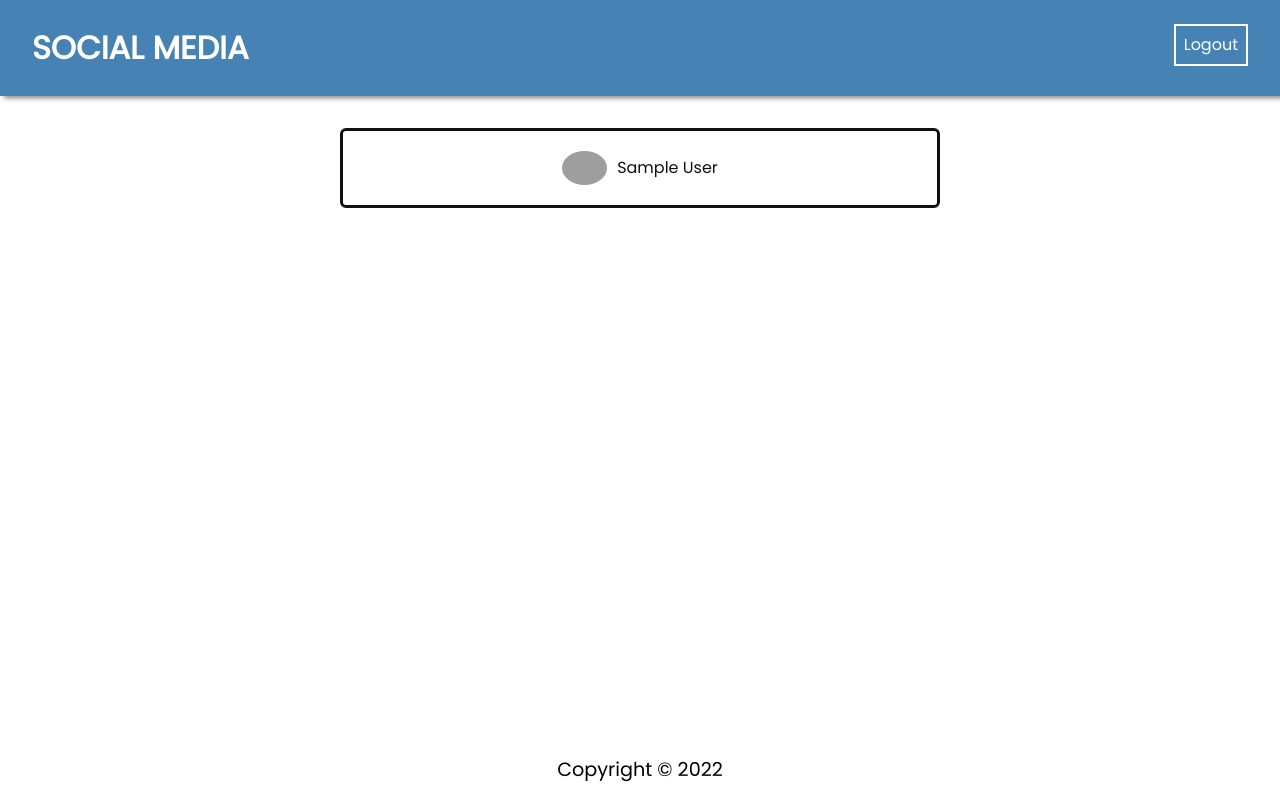
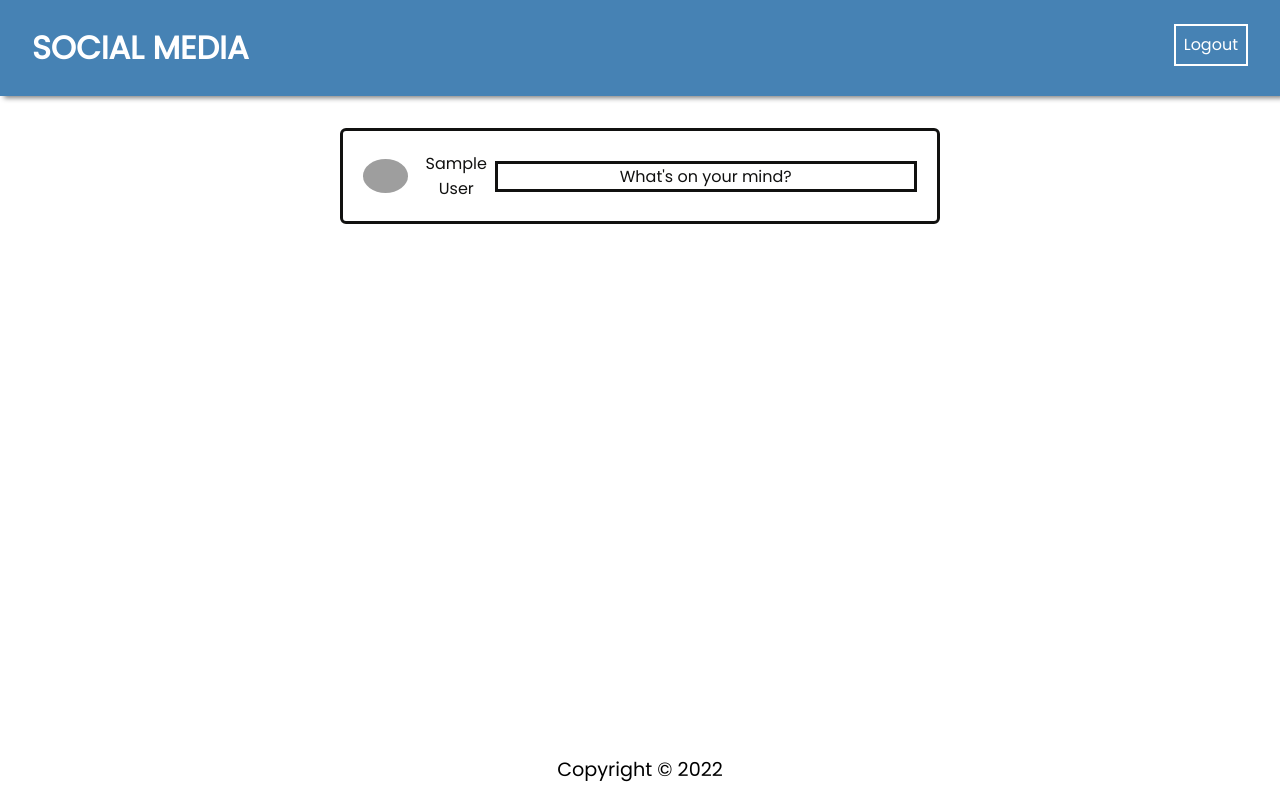
Before and after one commit to n-roberge/dCC-social-media, a React (Create React App) app in the folder frontend/: page / in a window 1280 px wide. Built offline with nearby package versions, Linux system fonts and the light colour scheme; sample sign-in values are in the browser's storage; grey boxes are pictures that could not be loaded.

Commit message:
Added post component to add posts none fucntional just for basic styling

```diff
--- /dev/null
+++ b/frontend/src/components/Post/Post.css
@@ -0,0 +1,11 @@
+.PostContainer{
+width: 100%;
+height: 100%;
+border: solid;
+
+}
+.PostContainer:hover{
+color: white;
+cursor: pointer;
+transition: .2s;
+}
--- /dev/null
+++ b/frontend/src/components/Post/Post.jsx
@@ -0,0 +1,13 @@
+import React from "react";
+import axios from "axios";
+import './Post.css'
+
+const Post = (props) => {
+  return (
+    <div className="PostContainer">
+      <div className="">What's on your mind?</div>
+    </div>
+  );
+};
+
+export default Post;
--- a/frontend/src/pages/HomePage/HomePage.js
+++ b/frontend/src/pages/HomePage/HomePage.js
@@ -1,17 +1,21 @@
 import React from "react";
 import { useContext } from "react";
 import AuthContext from "../../context/AuthContext";
+import Post from "../../components/Post/Post";
 import "./HomePage.css";
 
 const HomePage = () => {
   const { user } = useContext(AuthContext);
-  user.img =         <img src="https://scontent-hou1-1.xx.fbcdn.net/v/t39.30808-6/217403472_514756609773293_6442582320795800929_n.jpg?_nc_cat=100&ccb=1-5&_nc_sid=09cbfe&_nc_ohc=fFBP5PTZE_8AX9T7Q3H&_nc_ht=scontent-hou1-1.xx&oh=00_AT9gk8HM3OPZMOClZCwtHOTui1D23RbrhsIBQIOHPbHt_A&oe=6275DF09"/>
+  user.img = (
+    <img src="https://scontent-hou1-1.xx.fbcdn.net/v/t39.30808-6/217403472_514756609773293_6442582320795800929_n.jpg?_nc_cat=100&ccb=1-5&_nc_sid=09cbfe&_nc_ohc=fFBP5PTZE_8AX9T7Q3H&_nc_ht=scontent-hou1-1.xx&oh=00_AT9gk8HM3OPZMOClZCwtHOTui1D23RbrhsIBQIOHPbHt_A&oe=6275DF09" />
+  );
   console.log(user);
   return (
     <div className="container">
       <div className="user-profile">
         <div className="user-profile img">{user.img}</div>
         <div className="user-profile p">{user.name}</div>
+        <Post />
       </div>
     </div>
   );
```
